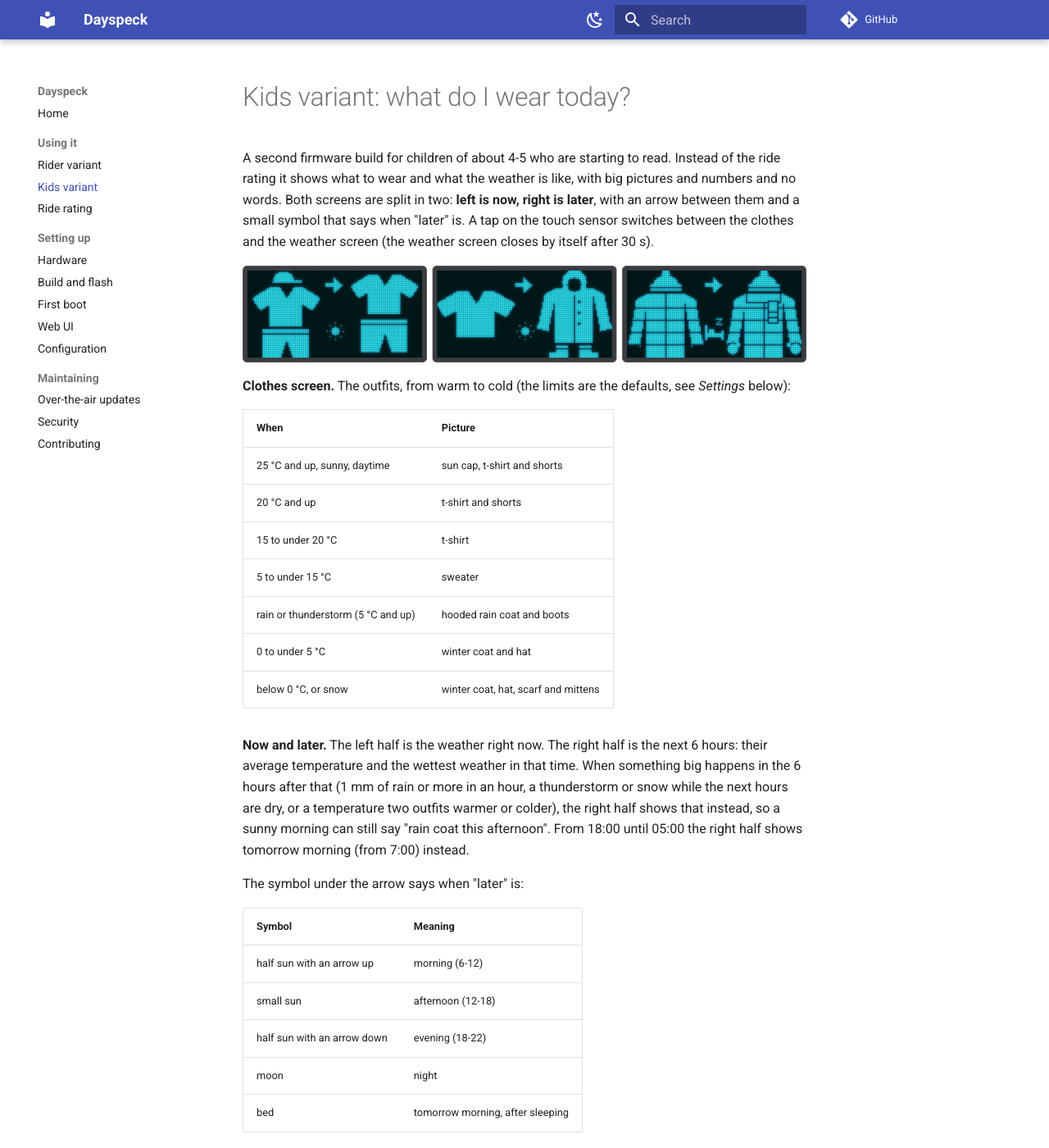
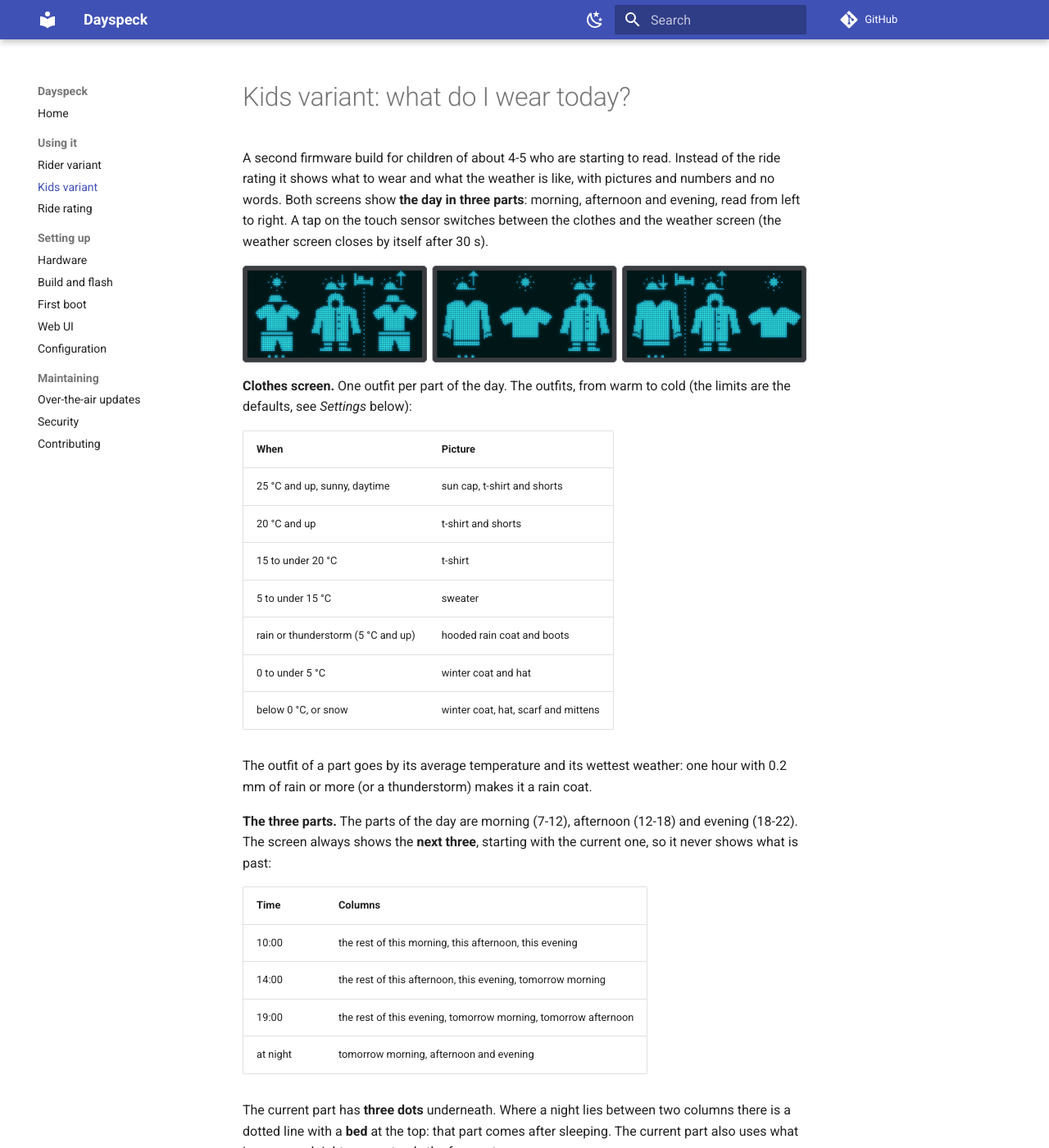
Before and after one commit to martijn4313/Dayspeck, an MkDocs documentation site: the page built from docs/kids.md, in a window 1280 px wide and 1400 px high. Shown: the whole window at 82% size. Built offline with MkDocs 1.6.1 and Material for MkDocs 9.7.7, drawn with Linux system fonts in a browser that asks for light colours; comment, search, counter and statistics services are not loaded; some of the changed text lies outside the part shown.

Commit message:
Kids: the day in three parts on both screens
The clothes and weather screens now show the next three parts of the day
(morning 07-12, afternoon 12-18, evening 18-22), starting with the current
one, instead of now and later.

- each column: time-of-day symbol, then the outfit (clothes screen) or the
  weather picture with the part's highest temperature (weather screen)
- three dots under the current part; a dotted line with a bed where a night
  lies between two columns (tomorrow appears in the course of the day)
- the current part also uses the measured conditions
- outfits are the existing artwork drawn at 2/3 size (ScaledCanvas), the
  weather pictures have small versions
- kidsDayParts/partOfDay replace kidsLaterOutlook/timeOfDay; KidsOutlook gets
  maxTempC; tests updated
- docs: kids page, screenshots, hero and the leaves animation

Co-Authored-By: Claude Opus 5.5 <noreply@anthropic.com>
Claude-Session: https://claude.ai/code/session_015K6ocNX4K4c6roKqsVMzdi

````diff
--- a/docs/kids.md
+++ b/docs/kids.md
@@ -1,14 +1,15 @@
 # Kids variant: what do I wear today?
 
 A second firmware build for children of about 4-5 who are starting to read. Instead of the ride
-rating it shows what to wear and what the weather is like, with big pictures and numbers and no
-words. Both screens are split in two: **left is now, right is later**, with an arrow between them and
-a small symbol that says when "later" is. A tap on the touch sensor switches between the clothes and
-the weather screen (the weather screen closes by itself after 30 s).
+rating it shows what to wear and what the weather is like, with pictures and numbers and no words. Both
+screens show **the day in three parts**: morning, afternoon and evening, read from left to right. A tap on
+the touch sensor switches between the clothes and the weather screen (the weather screen closes by itself
+after 30 s).
 
-![Kids clothes screens: sun cap, t-shirt and shorts now, t-shirt and shorts this afternoon; t-shirt now, rain coat and boots this afternoon; winter coat now, winter coat with scarf and mittens tomorrow](images/kids-clothes.png){ .center }
+![Kids clothes screens. A summer afternoon: sun cap, t-shirt and shorts now, a rain coat for the evening, sun cap again tomorrow morning. An autumn morning: a sweater now, a t-shirt this afternoon, a rain coat this evening. An autumn evening: a sweater now, a rain coat tomorrow morning, a t-shirt tomorrow afternoon](images/kids-clothes.png){ .center }
 
-**Clothes screen.** The outfits, from warm to cold (the limits are the defaults, see *Settings* below):
+**Clothes screen.** One outfit per part of the day. The outfits, from warm to cold (the limits are the
+defaults, see *Settings* below):
 
 | When | Picture |
 |------|---------|
@@ -20,27 +21,36 @@ the weather screen (the weather screen closes by itself after 30 s).
 | 0 to under 5 °C | winter coat and hat |
 | below 0 °C, or snow | winter coat, hat, scarf and mittens |
 
-**Now and later.** The left half is the weather right now. The right half is the next 6 hours: their average
-temperature and the wettest weather in that time. When something big happens in
-the 6 hours after that (1 mm of rain or more in an hour, a thunderstorm or snow while the next hours are
-dry, or a temperature two outfits warmer or colder), the right half shows that instead, so a sunny
-morning can still say "rain coat this afternoon". From 18:00 until 05:00 the right half shows tomorrow
-morning (from 7:00) instead.
+The outfit of a part goes by its average temperature and its wettest weather: one hour with 0.2 mm of rain
+or more (or a thunderstorm) makes it a rain coat.
 
-The symbol under the arrow says when "later" is:
+**The three parts.** The parts of the day are morning (7-12), afternoon (12-18) and evening (18-22). The
+screen always shows the **next three**, starting with the current one, so it never shows what is past:
+
+| Time | Columns |
+|------|---------|
+| 10:00 | the rest of this morning, this afternoon, this evening |
+| 14:00 | the rest of this afternoon, this evening, tomorrow morning |
+| 19:00 | the rest of this evening, tomorrow morning, tomorrow afternoon |
+| at night | tomorrow morning, afternoon and evening |
+
+The current part has **three dots** underneath. Where a night lies between two columns there is a dotted
+line with a **bed** at the top: that part comes after sleeping. The current part also uses what is
+measured right now, not only the forecast.
+
+The symbol at the top of a column says which part it is:
 
 | Symbol | Meaning |
 |--------|---------|
-| half sun with an arrow up | morning (6-12) |
-| small sun | afternoon (12-18) |
-| half sun with an arrow down | evening (18-22) |
-| moon | night |
-| bed | tomorrow morning, after sleeping |
+| half sun on the horizon, arrow up | morning (the sun comes up) |
+| small sun | afternoon (the sun is high) |
+| half sun on the horizon, arrow down | evening (the sun goes down) |
 
-![Kids weather screens: sun 18 now, rain 15 this afternoon; partly cloudy 12, thunderstorm 21 this evening; moon 6, snow -2 tomorrow; cloud 9, wind 11 this morning](images/kids-weather.png){ .center }
+![Kids weather screens: 10:00 sun 13, partly cloudy 19, rain 16; a winter day with snow -3, cloud 1, moon -2; a summer afternoon sun 28, thunderstorm 22, sun 28 tomorrow; an evening moon 15, rain 12 and wind 17 tomorrow](images/kids-weather.png){ .center }
 
-**Weather screen:** the same split, with a big picture (sun or moon, partly cloudy, cloud, rain,
-thunderstorm, snow, wind) and the temperature on each side: a number to read, no unit.
+**Weather screen:** the same three parts, each with a weather picture (sun or moon, partly cloudy, cloud,
+rain, thunderstorm, snow, wind) and its **highest temperature**, like the forecast on the news: a number to
+read, no unit.
 
 **Autumn leaves.** In autumn leaves blow across both screens when the wind is up (gusts from 20 km/h on,
 and not while it rains, storms or snows). They stay in the upper part of the screen, above the temperature
@@ -60,8 +70,8 @@ from warm to cold; an equal pair skips that outfit, for example a sweater limit
 no t-shirt step. They are saved in `config.json` (the `kids` keys, see the
 [configuration reference](configuration.md)) and are always in °C.
 
-The 6 hour window, the look-ahead and the evening switch are compile-time settings (`KIDS_*` in
-`firmware/include/config.h`). The rain animation and the `OLD` tag are left out in this build (the autumn
+The hours of the parts of the day are compile-time settings (`KIDS_*_HR` in
+`firmware/lib/motologic/motologic.h`). The rain animation and the `OLD` tag are left out in this build (the autumn
 leaves are not); WiFi, location, the web UI and OTA work as before.
 
 ```sh
````
Also changed, not shown: README.md (+2 -2 lines), docs/index.md (+1 -1 lines), docs/images/hero.png, docs/images/kids-clothes.png, docs/images/kids-weather.png, docs/images/kids-wind.gif, 8 other files.
